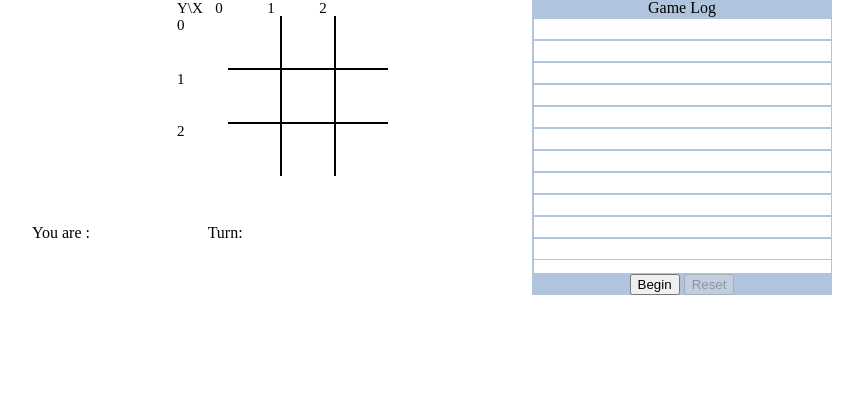
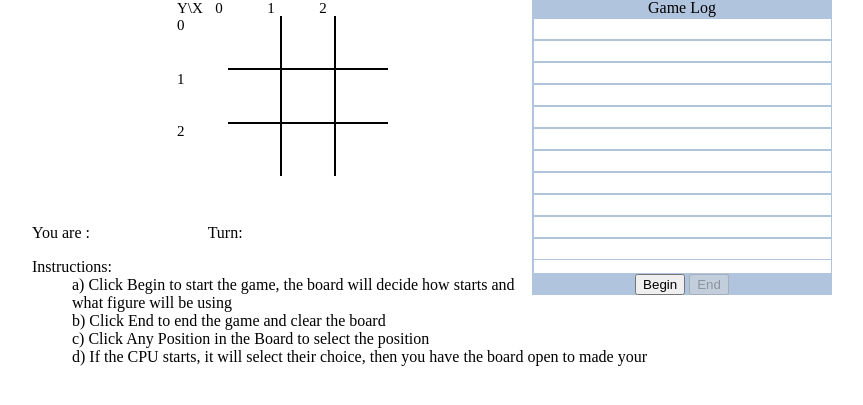
Before and after one commit to tercero3/tictactoe, a Python web app: template tictactoe/template/index.html in a window 1280 px wide. Shown: the part 81-486 px from the top of the page, without its empty margins (208-1071 px from the left). Run offline with Jinja, Linux system fonts and the light colour scheme; the template is opened without the code that fills it, so the values that code supplies are empty; some libraries are stand-ins or nearby versions.

Commit message:
Update the Template
Add the instructions to the template index.html

```diff
--- a/tictactoe/template/index.html
+++ b/tictactoe/template/index.html
@@ -181,7 +181,7 @@
 							Begin
 						</button>
 						<button id = "reset">
-							Reset
+							End
 						</button>
 					</div>
 				</div>
@@ -196,6 +196,23 @@
 						</button>
 					</p>
 					<p id = "instruction">
+						<dl>
+							<dt>
+								Instructions:
+							</dt>
+							<dd>
+								a) Click Begin to start the game, the board will decide how starts and what figure will be using
+							</dd>
+							<dd>
+								b) Click End to end the game and clear the board
+							</dd>
+							<dd>
+								c) Click Any Position in the Board to select the position
+							</dd>
+							<dd>
+								d) If the CPU starts, it will select their choice, then you have the board open to made your
+							</dd>
+						</dl>
 					</p>
 				</div>
 			</div>
```
